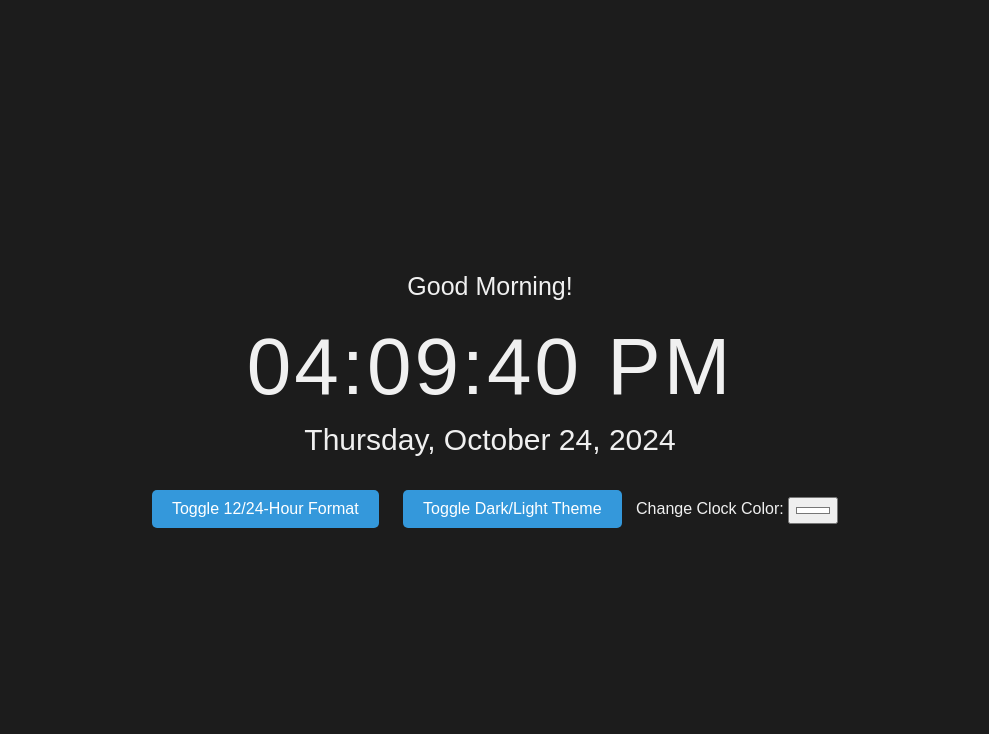
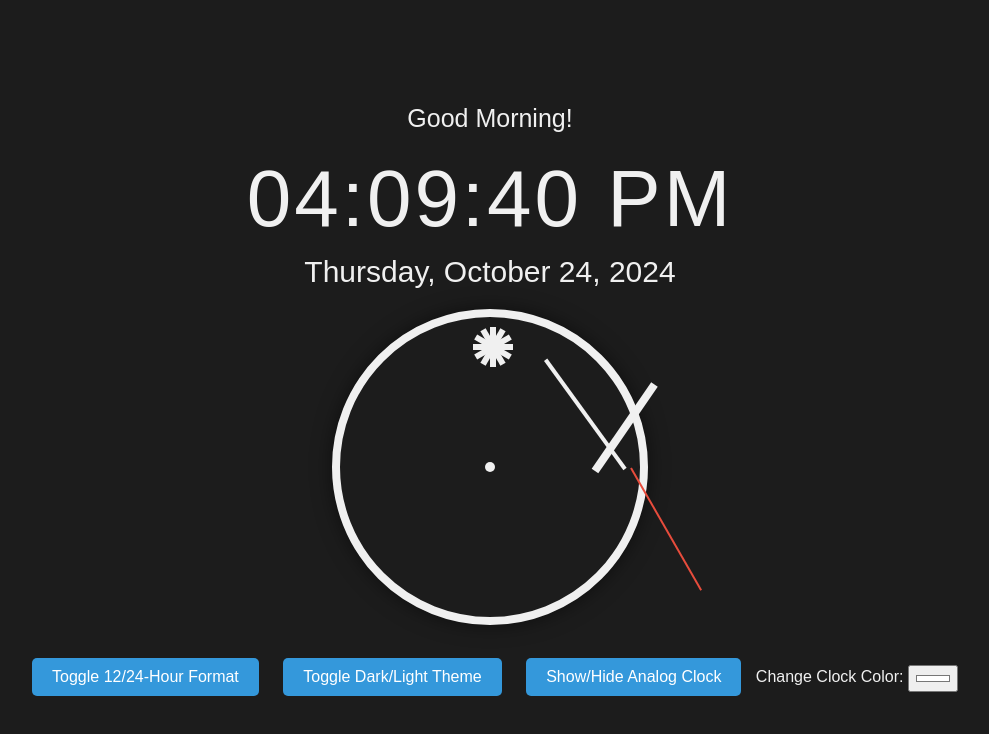
Before and after one commit to AkshitBhandariCodes/Digital-watch, a plain HTML site: page index.html in a window 1280 px wide. Shown: the whole page, without its empty margins (150-1139 px from the left). Drawn offline with Linux system fonts and the light colour scheme.

Commit message:
Update index.html

```diff
--- a/index.html
+++ b/index.html
@@ -3,7 +3,7 @@
 <head>
     <meta charset="UTF-8">
     <meta name="viewport" content="width=device-width, initial-scale=1.0">
-    <title>Enhanced Digital Watch</title>
+    <title>Enhanced Digital & Analog Watch</title>
     <style>
         body {
             background-color: #1c1c1c;
@@ -60,6 +60,86 @@
             background-color: #2980b9;
         }
 
+        .clock-face {
+            width: 300px;
+            height: 300px;
+            border: 8px solid #f0f0f0;
+            border-radius: 50%;
+            position: relative;
+            margin: 20px auto;
+            box-shadow: 0px 0px 20px rgba(0, 0, 0, 0.5);
+        }
+
+        /* Clock Markers */
+        .clock-face::before {
+            content: '';
+            position: absolute;
+            top: 50%;
+            left: 50%;
+            width: 10px;
+            height: 10px;
+            background: #f0f0f0;
+            border-radius: 50%;
+            transform: translate(-50%, -50%);
+            z-index: 10;
+        }
+
+        .marker {
+            position: absolute;
+            width: 6px;
+            height: 20px;
+            background-color: #f0f0f0;
+            top: 10px;
+            left: 50%;
+            transform-origin: bottom;
+            transform: rotate(0deg);
+        }
+
+        /* Hour Markers */
+        .marker:nth-child(1)  { transform: rotate(0deg); }
+        .marker:nth-child(2)  { transform: rotate(30deg); }
+        .marker:nth-child(3)  { transform: rotate(60deg); }
+        .marker:nth-child(4)  { transform: rotate(90deg); }
+        .marker:nth-child(5)  { transform: rotate(120deg); }
+        .marker:nth-child(6)  { transform: rotate(150deg); }
+        .marker:nth-child(7)  { transform: rotate(180deg); }
+        .marker:nth-child(8)  { transform: rotate(210deg); }
+        .marker:nth-child(9)  { transform: rotate(240deg); }
+        .marker:nth-child(10) { transform: rotate(270deg); }
+        .marker:nth-child(11) { transform: rotate(300deg); }
+        .marker:nth-child(12) { transform: rotate(330deg); }
+
+        /* Hands */
+        .hand {
+            width: 50%;
+            height: 6px;
+            background-color: #f0f0f0;
+            position: absolute;
+            top: 50%;
+            left: 50%;
+            transform-origin: 100%;
+            transition: transform 0.5s cubic-bezier(0.4, 2.3, 0.3, 1);
+            transform: rotate(90deg);
+        }
+
+        .hour-hand {
+            width: 35%;
+            height: 8px;
+            background-color: #f0f0f0;
+        }
+
+        .minute-hand {
+            width: 45%;
+            height: 4px;
+            background-color: #f0f0f0;
+        }
+
+        .second-hand {
+            width: 47%;
+            height: 2px;
+            background-color: #e74c3c;
+        }
+
         @keyframes fadeIn {
             from { opacity: 0; }
             to { opacity: 1; }
@@ -74,16 +154,44 @@
             margin-top: 20px;
             padding: 5px;
         }
+
+        .hidden {
+            display: none;
+        }
     </style>
 </head>
 <body>
     <div class="container">
         <div class="greeting" id="greeting">Hello!</div>
-        <div class="clock" id="time">00:00:00</div>
-        <div class="date" id="date">January 1, 1970</div>
+        <div class="digital-container">
+            <div class="clock" id="time">00:00:00</div>
+            <div class="date" id="date">January 1, 1970</div>
+        </div>
+        <div class="analog-container">
+            <div class="clock-face">
+                <!-- Hour Markers -->
+                <div class="marker"></div>
+                <div class="marker"></div>
+                <div class="marker"></div>
+                <div class="marker"></div>
+                <div class="marker"></div>
+                <div class="marker"></div>
+                <div class="marker"></div>
+                <div class="marker"></div>
+                <div class="marker"></div>
+                <div class="marker"></div>
+                <div class="marker"></div>
+                <div class="marker"></div>
+                <!-- Clock Hands -->
+                <div class="hand hour-hand" id="hour-hand"></div>
+                <div class="hand minute-hand" id="minute-hand"></div>
+                <div class="hand second-hand" id="second-hand"></div>
+            </div>
+        </div>
         <div class="controls">
             <button id="toggleFormat">Toggle 12/24-Hour Format</button>
             <button id="toggleTheme">Toggle Dark/Light Theme</button>
+            <button id="toggleClock">Show/Hide Analog Clock</button>
             <label for="colorPicker">Change Clock Color:</label>
             <input type="color" id="colorPicker" value="#ffffff">
         </div>
@@ -92,6 +200,7 @@
     <script>
         let is24HourFormat = false;
         let isDarkMode = true;
+        let showAnalog = true;
 
         function updateClock() {
             const currentTime = new Date();
@@ -111,7 +220,7 @@
             const formattedMinutes = minutes < 10 ? '0' + minutes : minutes;
             const formattedSeconds = seconds < 10 ? '0' + seconds : seconds;
 
-            // Update the clock display
+            // Update the digital clock display
             document.getElementById('time').innerText = `${formattedHours}:${formattedMinutes}:${formattedSeconds} ${period}`;
 
             // Display the current date
@@ -129,6 +238,15 @@
                 greetingElement.innerText = 'Good Evening!';
             }
 
+            // Update analog clock
+            const hourDeg = (hours % 12) * 30 + (minutes / 60) * 30; // 30 degrees per hour + minute contribution
+            const minuteDeg = minutes * 6; // 6 degrees per minute
+            const secondDeg = seconds * 6; // 6 degrees per second
+
+            document.getElementById('hour-hand').style.transform = `rotate(${hourDeg}deg)`;
+            document.getElementById('minute-hand').style.transform = `rotate(${minuteDeg}deg)`;
+            document.getElementById('second-hand').style.transform = `rotate(${secondDeg}deg)`;
+
             // Update every second
             setTimeout(updateClock, 1000);
         }
@@ -144,9 +262,16 @@
             document.body.classList.toggle('dark-mode', !isDarkMode);
         });
 
+        // Show or hide the analog clock
+        document.getElementById('toggleClock').addEventListener('click', function() {
+            showAnalog = !showAnalog;
+            document.querySelector('.analog-container').classList.toggle('hidden', !showAnalog);
+        });
+
         // Change clock text color based on user input
         document.getElementById('colorPicker').addEventListener('input', function(event) {
             document.getElementById('time').style.color = event.target.value;
+            document.querySelectorAll('.hand').forEach(hand => hand.style.backgroundColor = event.target.value);
         });
 
         // Initialize clock
```
